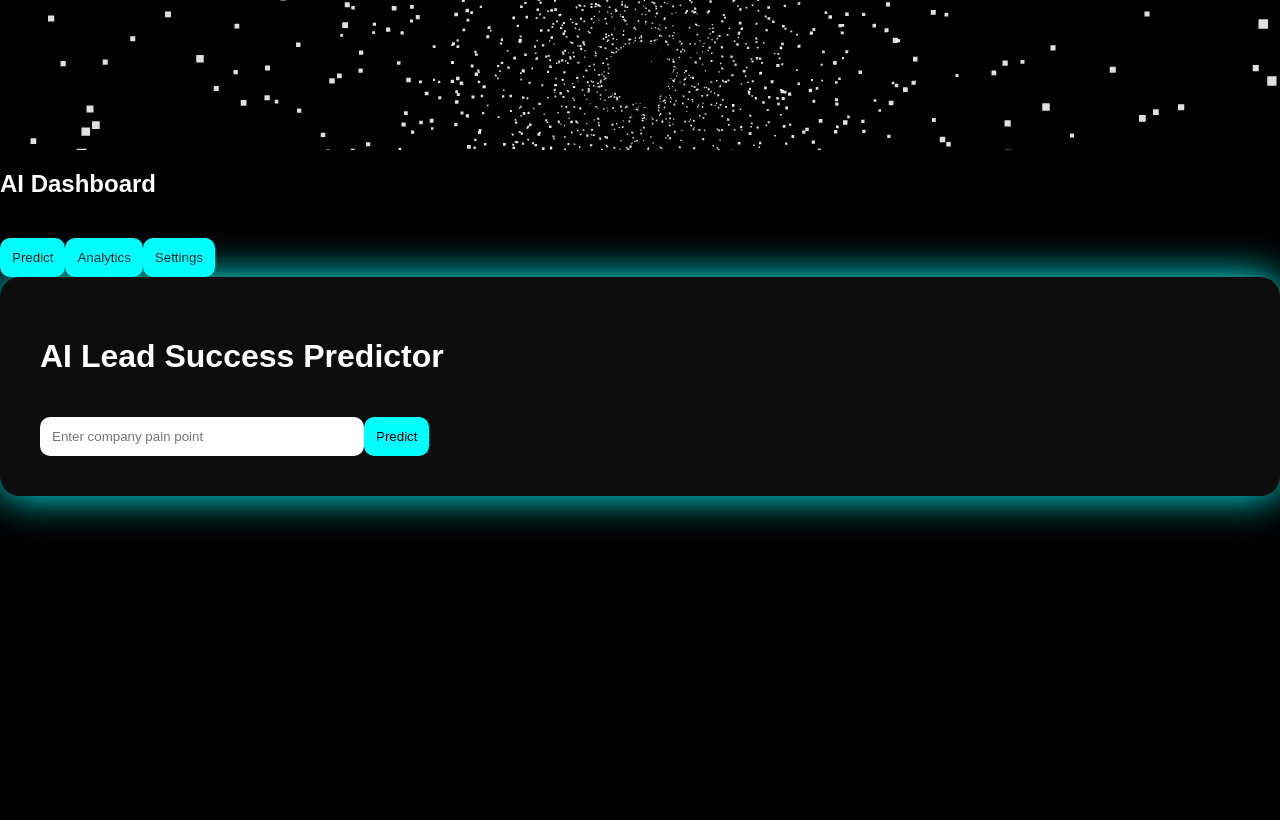
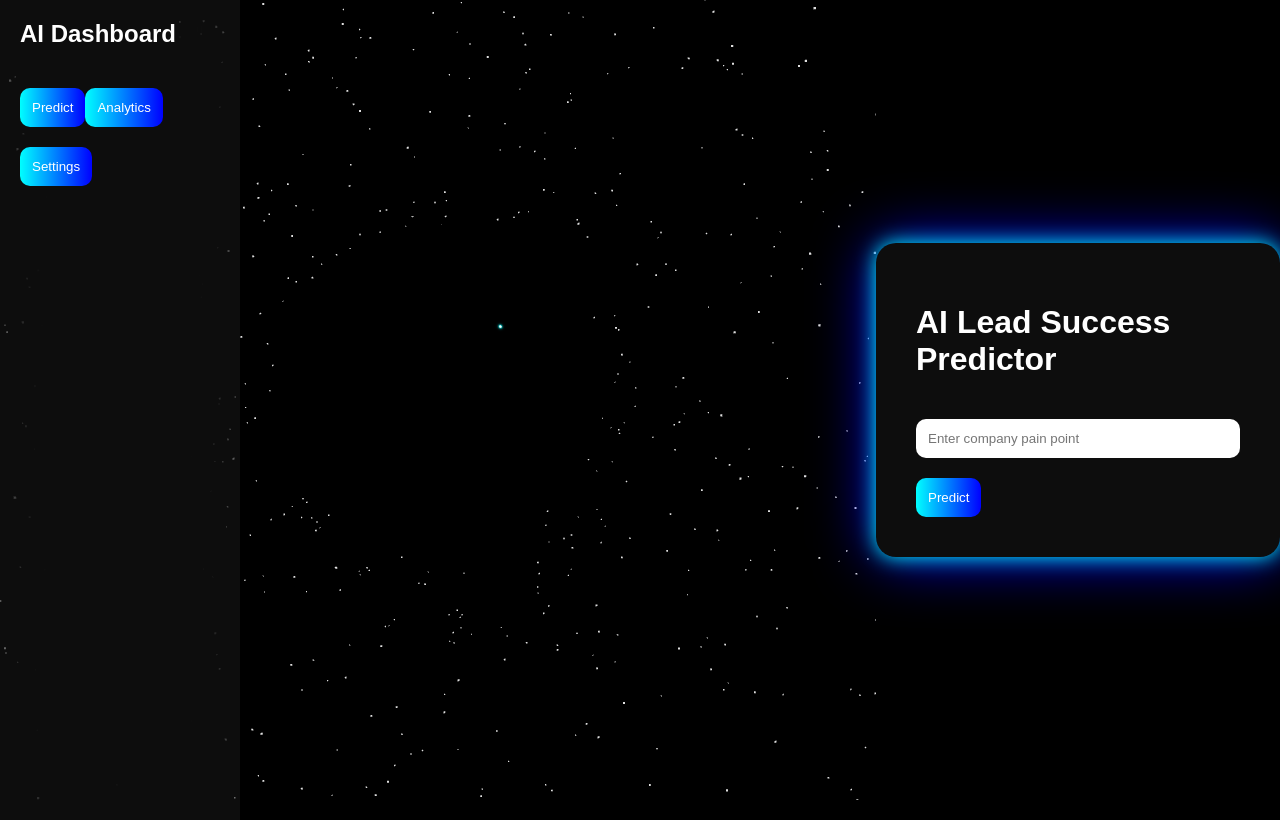
Before and after one commit to kiruba11k/predictive-model, a React (Create React App) app in the folder frontend/: page / in a window 1280 px wide. Built offline with nearby package versions, Linux system fonts and the light colour scheme.

Commit message:
Update App.css

```diff
--- a/frontend/src/App.css
+++ b/frontend/src/App.css
@@ -8,47 +8,64 @@ background:black;
 
 color:white;
 
-overflow:hidden;
-
 }
 
 
-
-.container{
+.main{
 
 height:100vh;
 
 display:flex;
 
+align-items:center;
+
 justify-content:center;
-
-align-items:center;
 
 }
 
 
+/* 3D Canvas */
 
-.bg{
+
+.canvas{
+
+position:fixed;
+
+height:100%;
+
+width:100%;
+
+z-index:-1;
+
+}
+
+
+/* Sidebar */
+
+
+.sidebar{
 
 position:absolute;
-
-top:0;
 
 left:0;
 
 height:100%;
 
-width:100%;
+width:200px;
+
+background:rgba(255,255,255,0.05);
+
+backdrop-filter: blur(20px);
+
+padding:20px;
 
 }
 
 
+/* Glass Card */
+
 
 .card{
-
-position:relative;
-
-backdrop-filter: blur(20px);
 
 background:rgba(255,255,255,0.05);
 
@@ -56,10 +73,15 @@ padding:40px;
 
 border-radius:20px;
 
-box-shadow:0 0 40px cyan;
+backdrop-filter: blur(20px);
+
+box-shadow:
+
+0 0 20px cyan,
+
+0 0 60px blue;
 
 }
-
 
 
 input{
@@ -77,23 +99,31 @@ border-radius:10px;
 }
 
 
-
 button{
 
 margin-top:20px;
 
 padding:12px;
 
-background:cyan;
-
 border:none;
 
 border-radius:10px;
 
+background:linear-gradient(
+
+90deg,
+
+cyan,
+
+blue
+
+);
+
+color:white;
+
 cursor:pointer;
 
 }
-
 
 
 .result{
@@ -101,3 +131,23 @@ cursor:pointer;
 margin-top:20px;
 
 }
+
+
+/* Responsive */
+
+
+@media(max-width:768px){
+
+.sidebar{
+
+display:none;
+
+}
+
+.card{
+
+width:90%;
+
+}
+
+}
```
